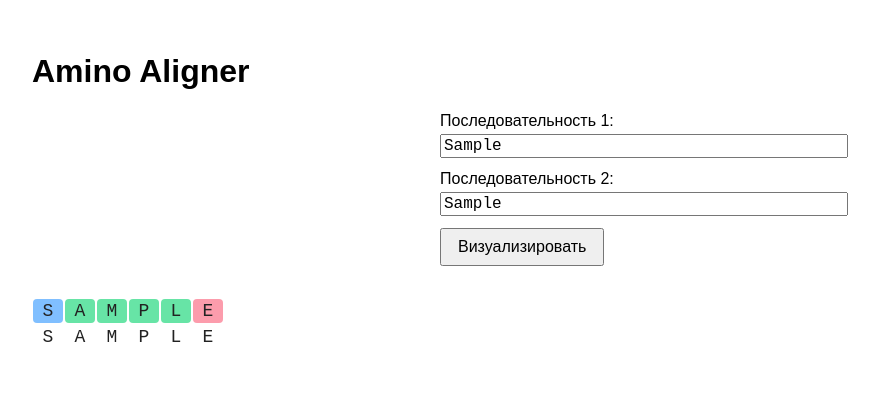
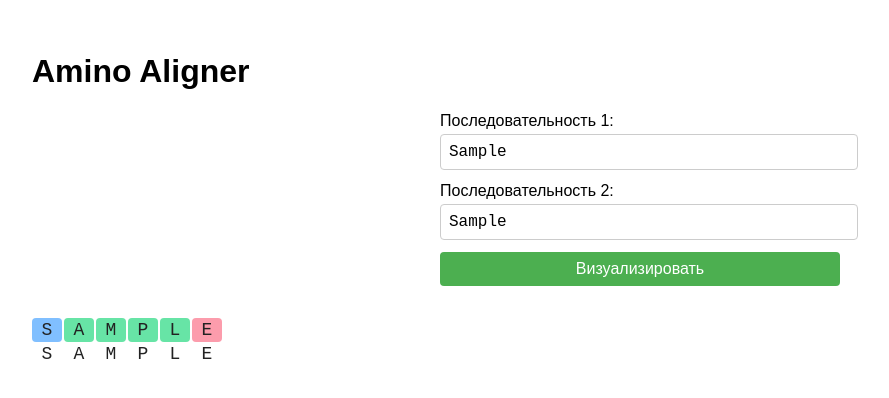
Before and after one commit to Helena-Bali/amino-aligner, a React app: page / in a window 1280 px wide. Both pictures are taken after typing "Sample", "Sample" into the empty fields and a click on the button "Визуализировать". Shown: the top 398 px of the page, without its empty margins (0-889 px from the left). Built offline with nearby package versions, Linux system fonts and the light colour scheme.

Commit message:
adaptive layout

```diff
--- a/src/components/AlignmentView.tsx
+++ b/src/components/AlignmentView.tsx
@@ -1,4 +1,4 @@
-import React, { useState } from 'react';
+import React, { useState, useEffect } from 'react';
 import { aminoAcidColors } from '../utils/aminoColors';
 import CopyNotification from './CopyNotification';
 
@@ -9,6 +9,24 @@ interface Props {
 
 const AlignmentView: React.FC<Props> = ({ seq1, seq2 }) => {
   const [notification, setNotification] = useState<string | null>(null);
+  const [chunkSize, setChunkSize] = useState(40);
+
+  useEffect(() => {
+    const updateChunkSize = () => {
+      const width = window.innerWidth;
+      if (width < 480) {
+        setChunkSize(20);
+      } else if (width < 768) {
+        setChunkSize(30);
+      } else {
+        setChunkSize(40);
+      }
+    };
+
+    updateChunkSize();
+    window.addEventListener('resize', updateChunkSize);
+    return () => window.removeEventListener('resize', updateChunkSize);
+  }, []);
 
   if (!seq1 || !seq2) return null;
 
@@ -18,16 +36,15 @@ const AlignmentView: React.FC<Props> = ({ seq1, seq2 }) => {
     });
   };
 
-  const chunkSize = 40;
   const splitChunks = (seq: string) => seq.match(new RegExp(`.{1,${chunkSize}}`, 'g')) || [];
   const seq1Chunks = splitChunks(seq1);
   const seq2Chunks = splitChunks(seq2);
 
   return (
-    <div style={{ marginTop: 32 }}>
+    <div style={{ marginTop: 32, maxWidth: '100%', overflowX: 'auto' }}>
       {seq1Chunks.map((chunk, idx) => (
         <div key={idx} style={{ marginBottom: 2 }}>
-          <div style={{ display: 'flex', flexWrap: 'wrap' }}>
+          <div style={{ display: 'flex', flexWrap: 'wrap', gap: '2px' }}>
             {chunk.split('').map((char, i) => (
               <span
                 key={i}
@@ -36,10 +53,9 @@ const AlignmentView: React.FC<Props> = ({ seq1, seq2 }) => {
                   color: '#222',
                   padding: '2px 6px',
                   borderRadius: 4,
-                  margin: 1,
                   fontFamily: 'monospace',
-                  fontSize: 18,
-                  minWidth: 18,
+                  fontSize: 'clamp(14px, 2vw, 18px)',
+                  minWidth: 'clamp(14px, 2vw, 18px)',
                   textAlign: 'center',
                   userSelect: 'text',
                   cursor: 'pointer',
@@ -50,7 +66,7 @@ const AlignmentView: React.FC<Props> = ({ seq1, seq2 }) => {
               </span>
             ))}
           </div>
-          <div style={{ display: 'flex', flexWrap: 'wrap' }}>
+          <div style={{ display: 'flex', flexWrap: 'wrap', gap: '2px' }}>
             {seq2Chunks[idx]?.split('').map((char, i) => (
               <span
                 key={i}
@@ -59,10 +75,9 @@ const AlignmentView: React.FC<Props> = ({ seq1, seq2 }) => {
                   color: '#222',
                   padding: '2px 6px',
                   borderRadius: 4,
-                  margin: 1,
                   fontFamily: 'monospace',
-                  fontSize: 18,
-                  minWidth: 18,
+                  fontSize: 'clamp(14px, 2vw, 18px)',
+                  minWidth: 'clamp(14px, 2vw, 18px)',
                   textAlign: 'center',
                   userSelect: 'text',
                   cursor: 'pointer',
--- a/src/components/AminoInputForm.tsx
+++ b/src/components/AminoInputForm.tsx
@@ -36,15 +36,23 @@ const AminoInputForm: React.FC<Props> = ({ onSubmit }) => {
   };
 
   return (
-    <form onSubmit={handleSubmit} style={{ maxWidth: 400, margin: '0 auto' }}>
+    <form onSubmit={handleSubmit} style={{ maxWidth: 'min(400px, 90vw)', margin: '0 auto', padding: '0 16px' }}>
       <div style={{ marginBottom: 12 }}>
-        <label>
+        <label style={{ display: 'block', marginBottom: 4 }}>
           Последовательность 1:
           <input
             type="text"
             value={seq1}
             onChange={e => setSeq1(e.target.value)}
-            style={{ width: '100%', fontFamily: 'monospace', fontSize: 16, marginTop: 4 }}
+            style={{
+              width: '100%',
+              fontFamily: 'monospace',
+              fontSize: 'clamp(14px, 2vw, 16px)',
+              padding: '8px',
+              marginTop: 4,
+              borderRadius: 4,
+              border: '1px solid #ccc',
+            }}
             autoComplete="off"
             spellCheck={false}
             required
@@ -52,21 +60,47 @@ const AminoInputForm: React.FC<Props> = ({ onSubmit }) => {
         </label>
       </div>
       <div style={{ marginBottom: 12 }}>
-        <label>
+        <label style={{ display: 'block', marginBottom: 4 }}>
           Последовательность 2:
           <input
             type="text"
             value={seq2}
             onChange={e => setSeq2(e.target.value)}
-            style={{ width: '100%', fontFamily: 'monospace', fontSize: 16, marginTop: 4 }}
+            style={{
+              width: '100%',
+              fontFamily: 'monospace',
+              fontSize: 'clamp(14px, 2vw, 16px)',
+              padding: '8px',
+              marginTop: 4,
+              borderRadius: 4,
+              border: '1px solid #ccc',
+            }}
             autoComplete="off"
             spellCheck={false}
             required
           />
         </label>
       </div>
-      {error && <div style={{ color: 'red', marginBottom: 12 }}>{error}</div>}
-      <button type="submit" style={{ padding: '8px 16px', fontSize: 16 }}>Визуализировать</button>
+      {error && (
+        <div style={{ color: 'red', marginBottom: 12, fontSize: 'clamp(12px, 1.5vw, 14px)' }}>
+          {error}
+        </div>
+      )}
+      <button
+        type="submit"
+        style={{
+          padding: '8px 16px',
+          fontSize: 'clamp(14px, 2vw, 16px)',
+          backgroundColor: '#4CAF50',
+          color: 'white',
+          border: 'none',
+          borderRadius: 4,
+          cursor: 'pointer',
+          width: '100%',
+        }}
+      >
+        Визуализировать
+      </button>
     </form>
   );
 };
```
